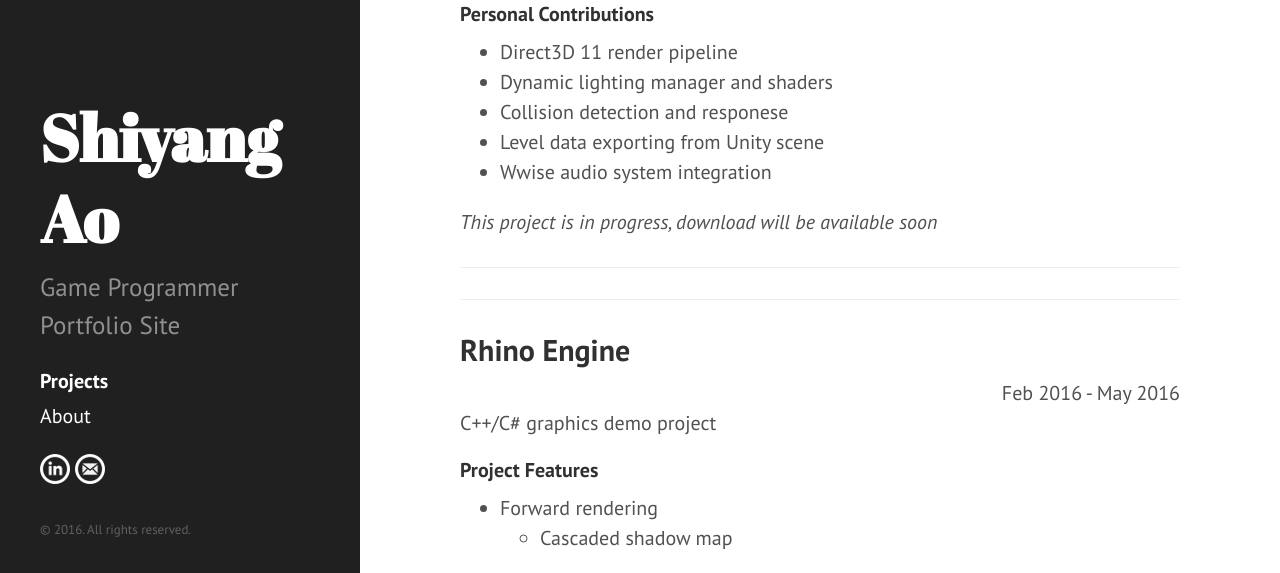
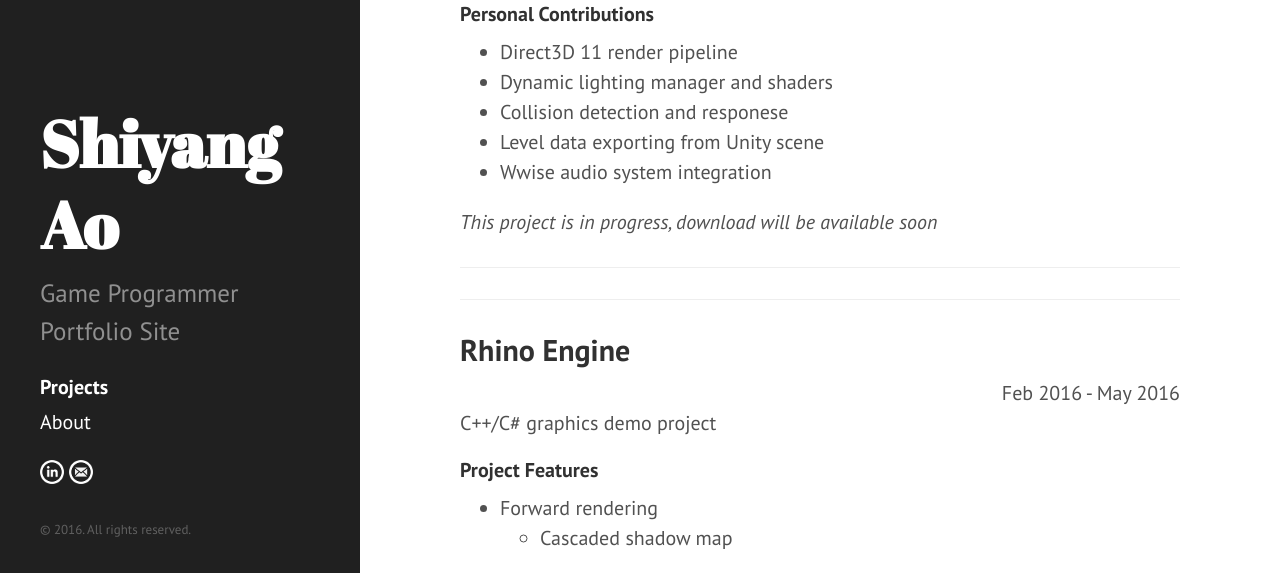
Before and after one commit to aosyang/aosyang.github.io, a Jekyll site: the page built from projects.md, in a window 1280 px wide. Shown: the part 318-891 px from the top of the page. Built offline with Jekyll 4.4.1, drawn with Linux system fonts in a browser that asks for light colours.

Commit message:
Changed sidebar icon size

```diff
--- a/_includes/sidebar.html
+++ b/_includes/sidebar.html
@@ -29,12 +29,12 @@
       <!-- <a class="sidebar-nav-item" href="{{ site.github.repo }}">GitHub project</a> -->
       <!-- <span class="sidebar-nav-item">Currently v{{ site.version }}</span> -->
     </nav>
-    <div style="display: inline-block; width: 30px;">
+    <div style="display: inline-block;">
       <a href="https://www.linkedin.com/in/shiyang-ao-7720b217" target="_blank">
         <img src="/public/linkedin-icon.png" />
       </a>
     </div>
-    <div style="display: inline-block; width: 30px;">
+    <div style="display: inline-block;">
       <a href="mailto:aosyang@gmail.com">
         <img src="/public/gmail-icon.png" />
       </a>
```
Also changed, not shown: public/gmail-icon.png, public/linkedin-icon.png.
